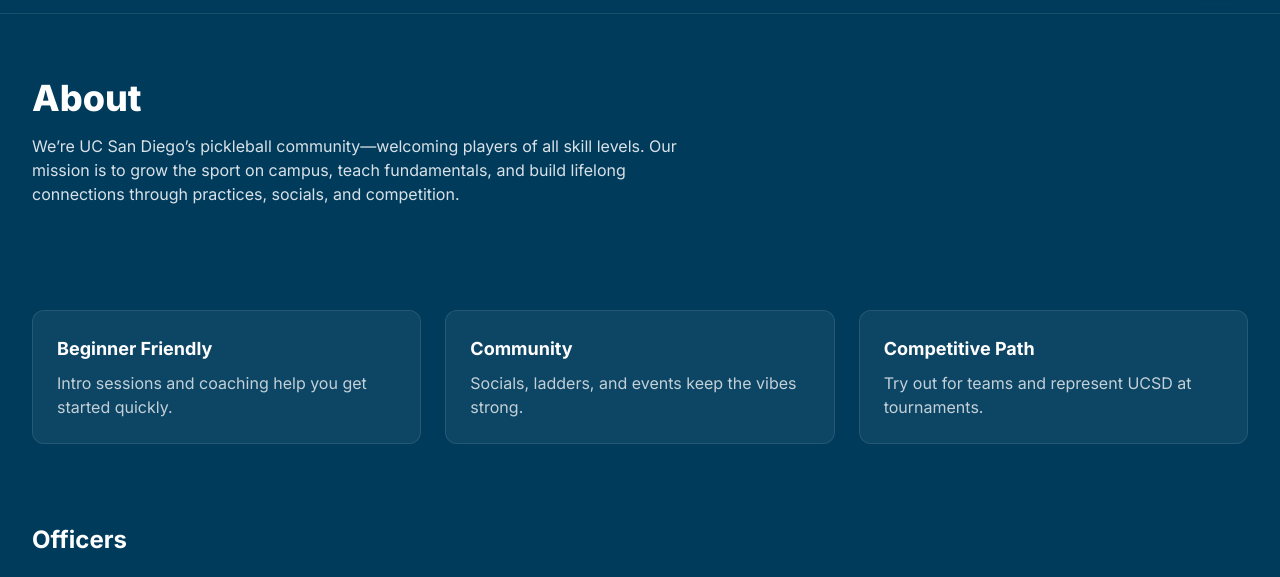
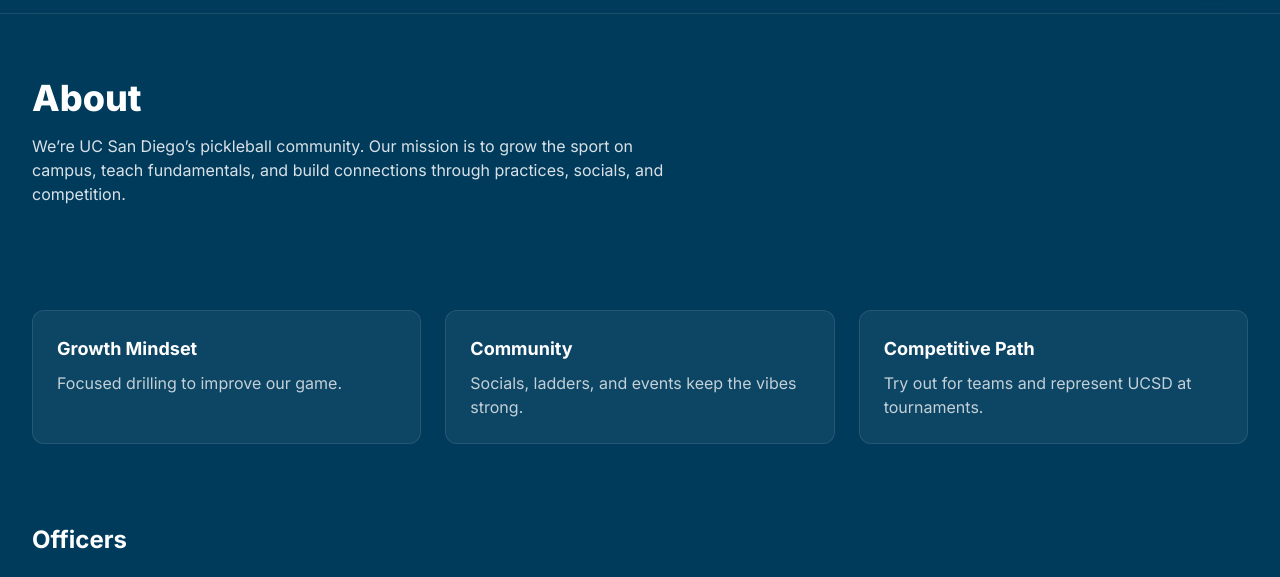
Before and after one commit to triton-pickleball/pbwebsite, an Astro site: page /pbwebsite/about in a window 1280 px wide. Shown: the part 55-632 px from the top of the page. Built offline with nearby package versions, Linux system fonts and the light colour scheme; Astro itself is replaced by a stand-in of ours.

Commit message:
minor changes in text

```diff
--- a/src/pages/about.astro
+++ b/src/pages/about.astro
@@ -5,13 +5,13 @@ import BaseLayout from '../layouts/BaseLayout.astro';
   <section class="container-fluid py-16">
     <h1 class="text-4xl font-extrabold">About</h1>
     <p class="mt-4 text-white/85 max-w-prose">
-      We’re UC San Diego’s pickleball community—welcoming players of all skill levels. Our mission is to grow the sport on campus, teach fundamentals, and build lifelong connections through practices, socials, and competition.
+      We’re UC San Diego’s pickleball community. Our mission is to grow the sport on campus, teach fundamentals, and build connections through practices, socials, and competition.
     </p>
   </section>
   <section class="container-fluid py-10 grid md:grid-cols-3 gap-6">
     <div class="rounded-xl border border-white/10 p-6 bg-white/5">
-      <div class="font-bold text-lg">Beginner Friendly</div>
-      <p class="mt-2 text-white/75">Intro sessions and coaching help you get started quickly.</p>
+      <div class="font-bold text-lg">Growth Mindset</div>
+      <p class="mt-2 text-white/75">Focused drilling to improve our game.</p>
     </div>
     <div class="rounded-xl border border-white/10 p-6 bg-white/5">
       <div class="font-bold text-lg">Community</div>
```
